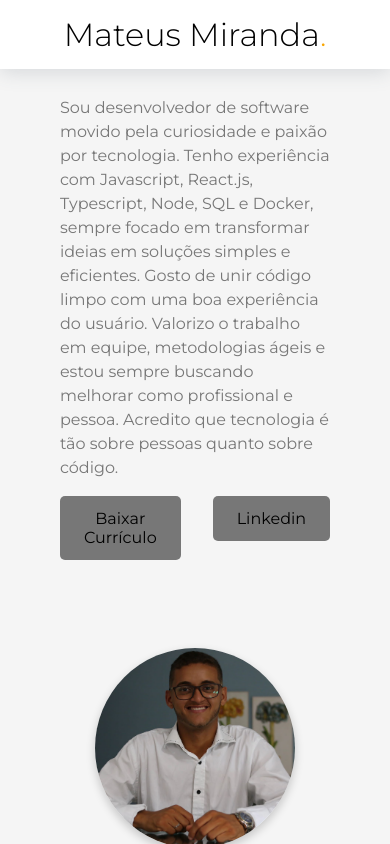
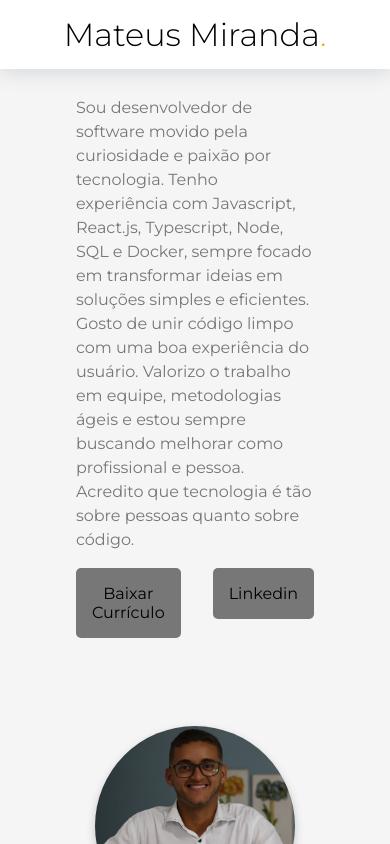
Before and after one commit to MateusMiranda20/portfolio, a React (Vite) app: page / in a window 390 px wide. Shown: the top 844 px of the page. Built offline with nearby package versions, Linux system fonts and the light colour scheme.

Commit message:
Finalizing responsiveness

```diff
--- a/src/components/Footer/styles.js
+++ b/src/components/Footer/styles.js
@@ -79,4 +79,13 @@ export const Section = styled.div`
       font-size: 10px;
     }
   }
+
+  @media (max-width: 320px) {
+    .card {
+      a{
+        font-size: 1.8rem; /* Reduz o tamanho do ícone em telas muito pequenas */
+      }
+    }
+  }
+
 `;
--- a/src/components/Main/styles.js
+++ b/src/components/Main/styles.js
@@ -57,10 +57,10 @@ export const Text = styled.div`
 
     .download-button,
     .linkedin {
-      padding: 0.8rem 1.5rem;
+      padding: 1rem 1rem;
       border: none;
       border-radius: 5px;
-      font-size: 1rem;
+      font-size: 1rem;;
       cursor: pointer;
       background-color: #777;
       transition: background 0.3s ease;
```
